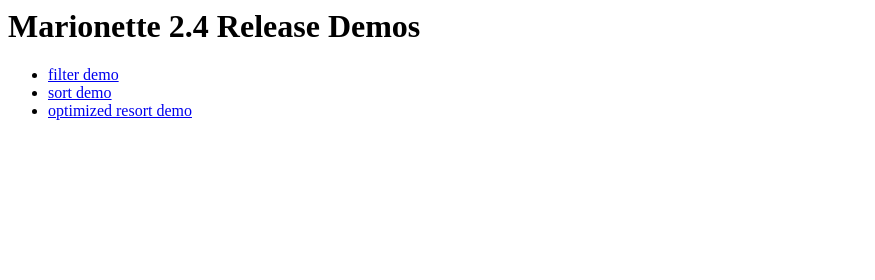
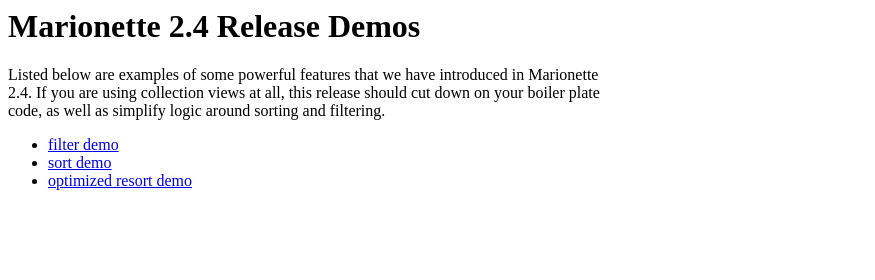
Before and after one commit to samccone/marionette-2.4-demos, a website with bundled scripts: page index.html in a window 1280 px wide. Shown: the top 280 px of the page, 0-875 px from the left. Built offline with nearby package versions, Linux system fonts and the light colour scheme; files whose address does not match are found by name.

Commit message:
Add short description to index

```diff
--- a/index.html
+++ b/index.html
@@ -1,9 +1,17 @@
 <html>
   <head>
+    <style>
+      p {
+        max-width: 600px;
+      }
+    </style>
   </head>
   <body>
 <a href="https://github.com/samccone/marionette-2.4-demos"><img style="position: absolute; top: 0; right: 0; border: 0;" src="https://camo.githubusercontent.com/38ef81f8aca64bb9a64448d0d70f1308ef5341ab/68747470733a2f2f73332e616d617a6f6e6177732e636f6d2f6769746875622f726962626f6e732f666f726b6d655f72696768745f6461726b626c75655f3132313632312e706e67" alt="Fork me on GitHub" data-canonical-src="https://s3.amazonaws.com/github/ribbons/forkme_right_darkblue_121621.png"></a>
     <h1> Marionette 2.4 Release Demos </h1>
+    <p>
+      Listed below are examples of some powerful features that we have introduced in Marionette 2.4. If you are using collection views at all, this release should cut down on your boiler plate code, as well as simplify logic around sorting and filtering.
+    </p>
     <ul>
       <li><a href="filter.html">filter demo</a></li>
       <li><a href="sort.html">sort demo</a></li>
```
